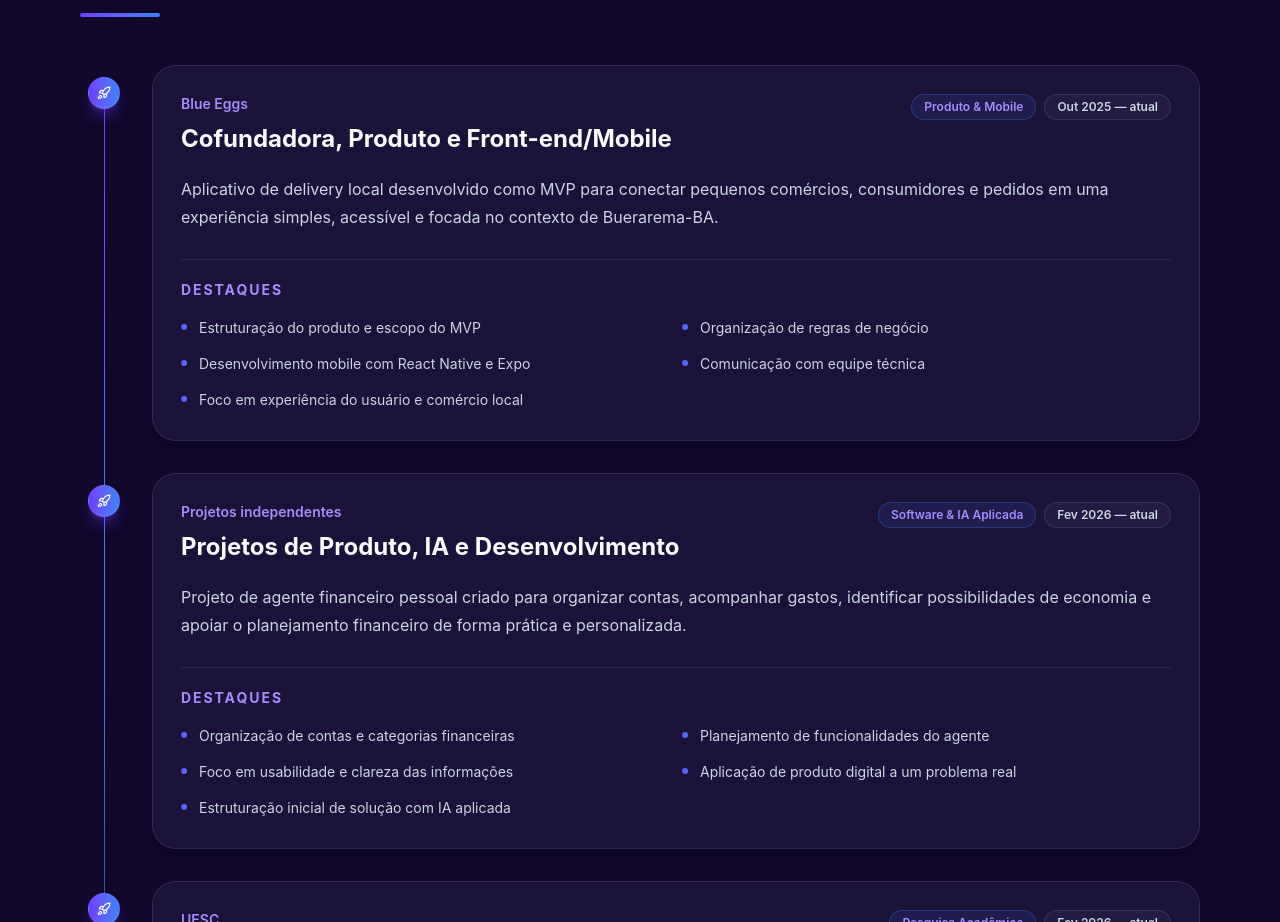
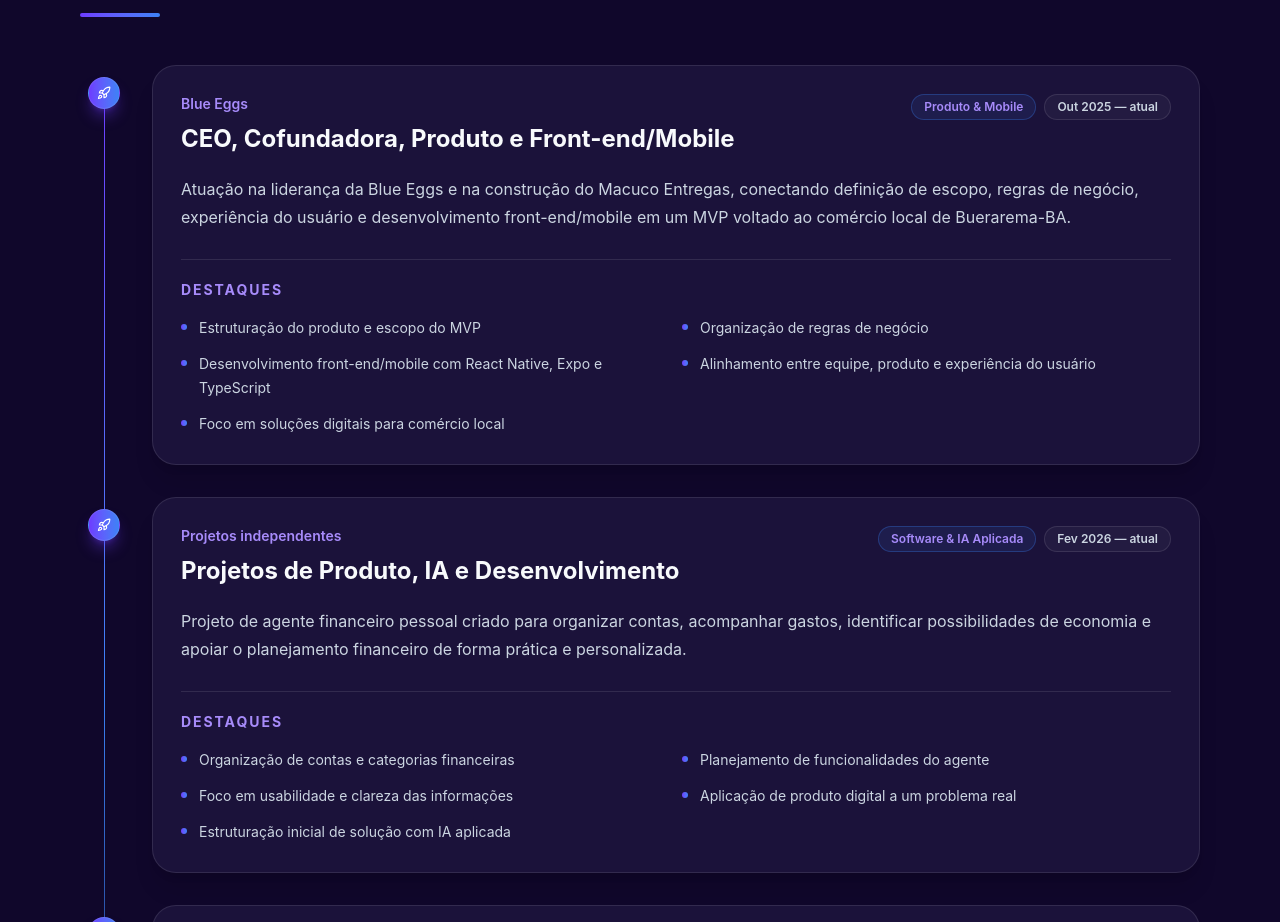
Before and after one commit to anepaixao/portfolio-ane-paixao, a React (Vite) app: page / in a window 1280 px wide. Shown: the part 4200-5122 px from the top of the page. Built offline with nearby package versions, Linux system fonts and the light colour scheme.

Commit message:
copy: refine experience descriptions

```diff
--- a/src/data/experiences.ts
+++ b/src/data/experiences.ts
@@ -9,17 +9,17 @@ export type Experience = {
 
 export const experiences: Experience[] = [
   {
-    role: 'Cofundadora, Produto e Front-end/Mobile',
+    role: 'CEO, Cofundadora, Produto e Front-end/Mobile',
     organization: 'Blue Eggs',
     period: 'Out 2025 — atual',
     description:
-      'Aplicativo de delivery local desenvolvido como MVP para conectar pequenos comércios, consumidores e pedidos em uma experiência simples, acessível e focada no contexto de Buerarema-BA.',
+      'Atuação na liderança da Blue Eggs e na construção do Macuco Entregas, conectando definição de escopo, regras de negócio, experiência do usuário e desenvolvimento front-end/mobile em um MVP voltado ao comércio local de Buerarema-BA.',
     highlights: [
       'Estruturação do produto e escopo do MVP',
       'Organização de regras de negócio',
-      'Desenvolvimento mobile com React Native e Expo',
-      'Comunicação com equipe técnica',
-      'Foco em experiência do usuário e comércio local',
+      'Desenvolvimento front-end/mobile com React Native, Expo e TypeScript',
+      'Alinhamento entre equipe, produto e experiência do usuário',
+      'Foco em soluções digitais para comércio local',
     ],
     type: 'Produto & Mobile',
   },
```
